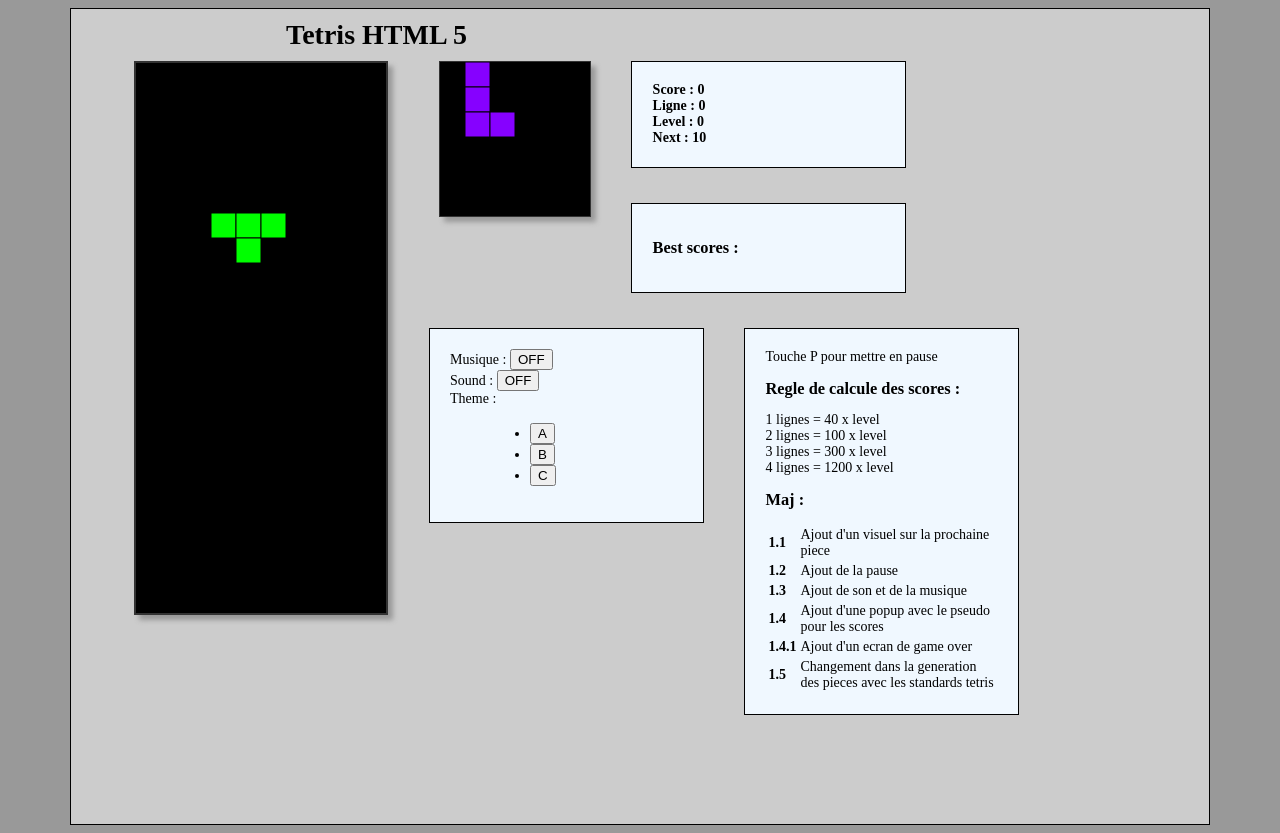
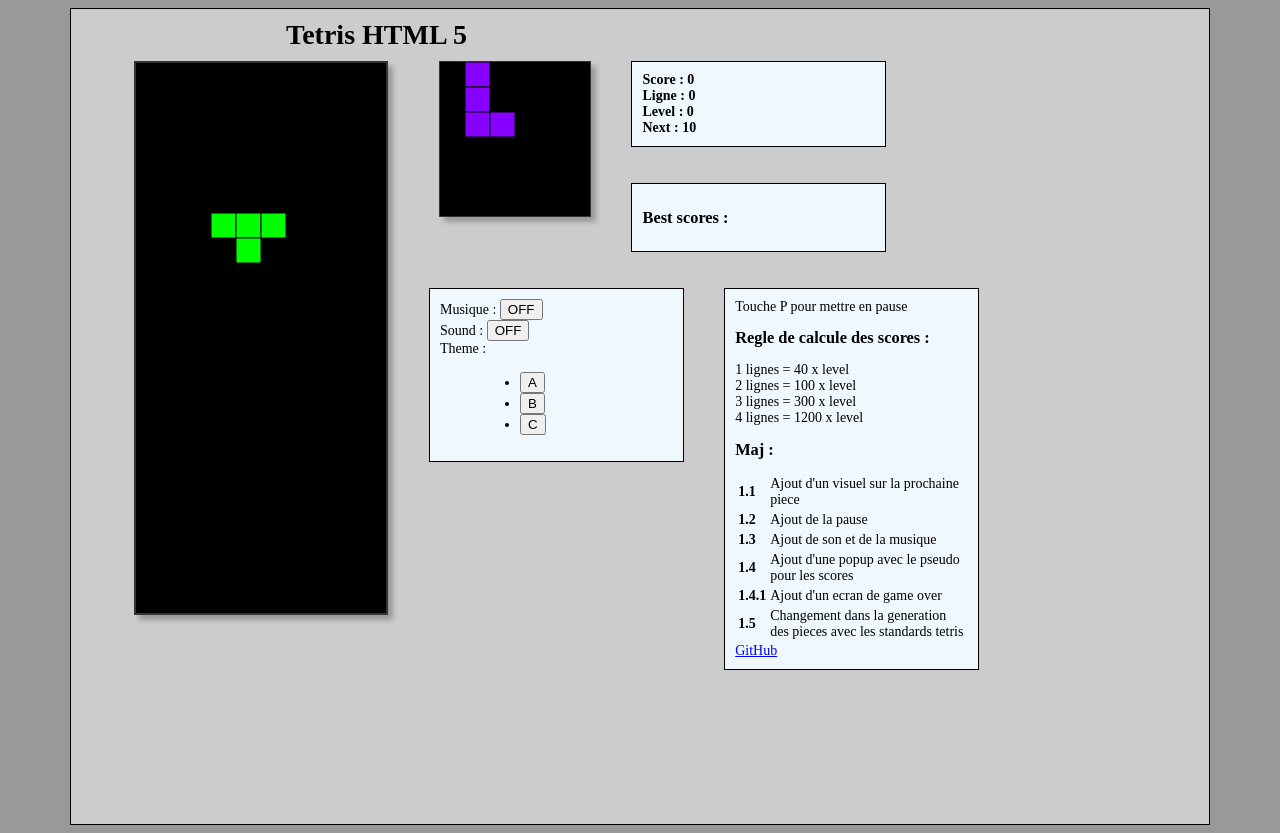
Before and after one commit to bersiroth/tetris, a plain HTML site: page index.html in a window 1280 px wide. Drawn offline with Linux system fonts and the light colour scheme; no server answers.

Commit message:
ajout d'un lien github

```diff
--- a/css/style.css
+++ b/css/style.css
@@ -110,7 +110,7 @@ body {
     background: aliceblue;
     float: left;
     margin: 0 0 3.5% 4%;
-    padding: 2%;
+    padding: 1%;
 }
 
 #scores td  {
--- a/index.html
+++ b/index.html
@@ -60,6 +60,7 @@
                         <tr><td><b>1.5</b></td><td>Changement dans la generation des pieces avec les standards tetris</td>
                     </table>
                 </div>
+                <a href="https://github.com/bersiroth/tetris" target="_blank"> GitHub </a>
             </div>
         </div>
     </body>
```
